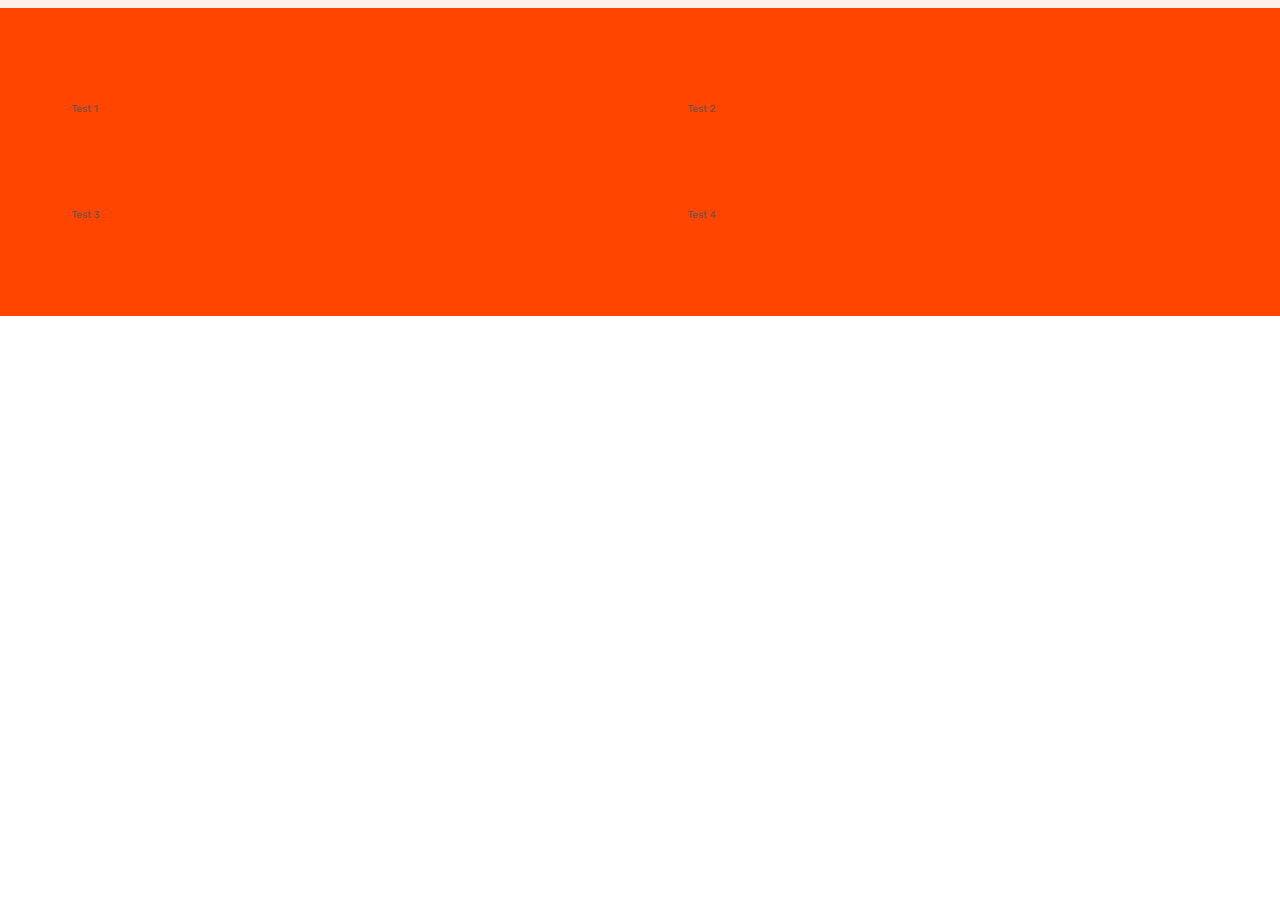
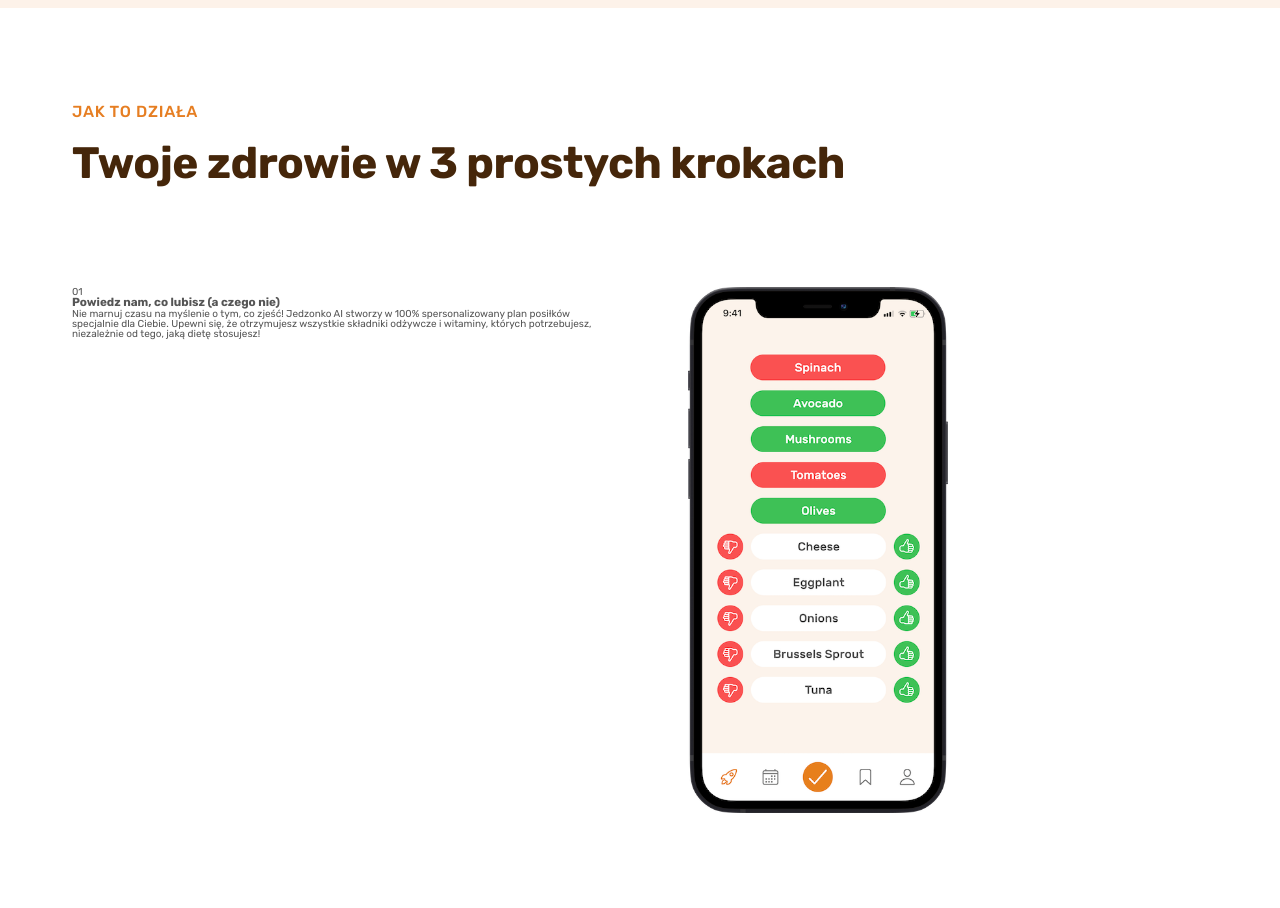
Before and after one commit to Bartosz-web/Jedzonko, a plain HTML site: page index.html in a window 1280 px wide. Shown: the part 800-1708 px from the top of the page. Before the commit the page ends 1116 px from the top, so only its background shows below. Drawn offline with Linux system fonts and the light colour scheme.

Commit message:
How_it_works_01

```diff
--- a/css/style.css
+++ b/css/style.css
@@ -13,16 +13,20 @@ Semi-bold 600
 - Line heights
 Default: 1
 Small 1.05
-Delivered text 1.2
+Medium 1.2
 Paragraph default 1.6
+
+- Letter spacing
+-0.5px
+0.75px
 
 --- 02 COLORS
 
 - Primary: #e67e22
 - Tints: #fdf2e9
-- Shades: #cf711f
+- Shades: #cf711f #45260a
 - Accents:
-- Greys
+- Greys:
  #555
  #333
 
@@ -69,7 +73,6 @@ body {
 .grid {
   display: grid;
   gap: 9.6rem;
-  grid-template-columns: repeat(2, 1fr);
 }
 
 .grid--2-cols {
@@ -83,13 +86,35 @@ body {
   grid-template-columns: repeat(4, 1fr);
 }
 
+.heading-primary,
+.heading-secondary {
+  font-weight: 700;
+  color: #45260a;
+  letter-spacing: -0.5px;
+}
+
 .heading-primary {
   font-size: 5.2rem;
-  font-weight: 700;
+
   line-height: 1.05;
-  color: #333;
-  letter-spacing: -0.5px;
+
   margin-bottom: 3.2rem;
+}
+
+.heading-secondary {
+  font-size: 4.4rem;
+  line-height: 1.25;
+  margin-bottom: 9.6rem;
+}
+
+.subheading {
+  display: block;
+  font-size: 1.6rem;
+  font-weight: 500;
+  color: #e67e22;
+  text-transform: uppercase;
+  margin-bottom: 1.6rem;
+  letter-spacing: 0.75px;
 }
 
 .btn:link,
@@ -261,5 +286,8 @@ body {
 
 .section-how {
   padding: 9.6rem 0;
-  background-color: orangered;
 }
+
+.step-img {
+  width: 50%;
+}
--- a/index.html
+++ b/index.html
@@ -71,11 +71,74 @@
       </section>
 
       <section class="section-how">
+        <div class="container">
+          <span class="subheading">Jak to działa</span>
+          <h2 class="heading-secondary">Twoje zdrowie w 3 prostych krokach</h2>
+        </div>
+
         <div class="container grid grid--2-cols">
-          <div>Test 1</div>
-          <div>Test 2</div>
-          <div>Test 3</div>
-          <div>Test 4</div>
+          <!-- STEP 01 -->
+          <div class="step-text-box">
+            <p class="step-number">01</p>
+            <h3 class="heading-tertiary">
+              Powiedz nam, co lubisz (a czego nie)
+            </h3>
+            <p class="step-description">
+              Nie marnuj czasu na myślenie o tym, co zjeść! Jedzonko AI stworzy
+              w 100% spersonalizowany plan posiłków specjalnie dla Ciebie.
+              Upewni się, że otrzymujesz wszystkie składniki odżywcze i
+              witaminy, których potrzebujesz, niezależnie od tego, jaką dietę
+              stosujesz!
+            </p>
+          </div>
+          <div class="step-image-box">
+            <img
+              src="img/app/app-screen-1.png"
+              class="step-img"
+              alt="Zrzut ekranu aplikacji"
+            />
+          </div>
+
+          <!-- STEP 02 -->
+
+          <div class="step-image-box">
+            <img
+              src="img/app/app-screen-2.png"
+              class="step-img"
+              alt="Zrzut ekranu aplikacji"
+            />
+          </div>
+
+          <div class="step-text-box">
+            <p class="step-number">02</p>
+            <h3 class="heading-tertiary">Zatwierdź swój tygodniowy plan</h3>
+            <p class="step-description">
+              Raz w tygodniu zatwierdź plan posiłków wygenerowany dla Ciebie
+              przez Jedzonko AI. Możesz zmieniać składniki, zamieniać całe
+              posiłki, a nawet dodawać własne przepisy.
+            </p>
+          </div>
+
+          <!-- STEP 03 -->
+
+          <div class="step-text-box">
+            <p class="step-number">03</p>
+            <h3 class="heading-tertiary">Otrzymuj posiłki w dogodnym czasie</h3>
+            <p class="step-description">
+              Najlepsi kucharze w mieście przygotują wybrany przez Ciebie
+              posiłek każdego dnia, my dostarczymy go pod Twoje drzwi w
+              najbardziej dogodnym dla Ciebie czasie. Możesz codziennie zmieniać
+              harmonogram dostaw i adres!
+            </p>
+          </div>
+
+          <div class="step-image-box">
+            <img
+              src="img/app/app-screen-3.png"
+              class="step-img"
+              alt="Zrzut ekranu aplikacji"
+            />
+          </div>
         </div>
       </section>
     </main>
```
